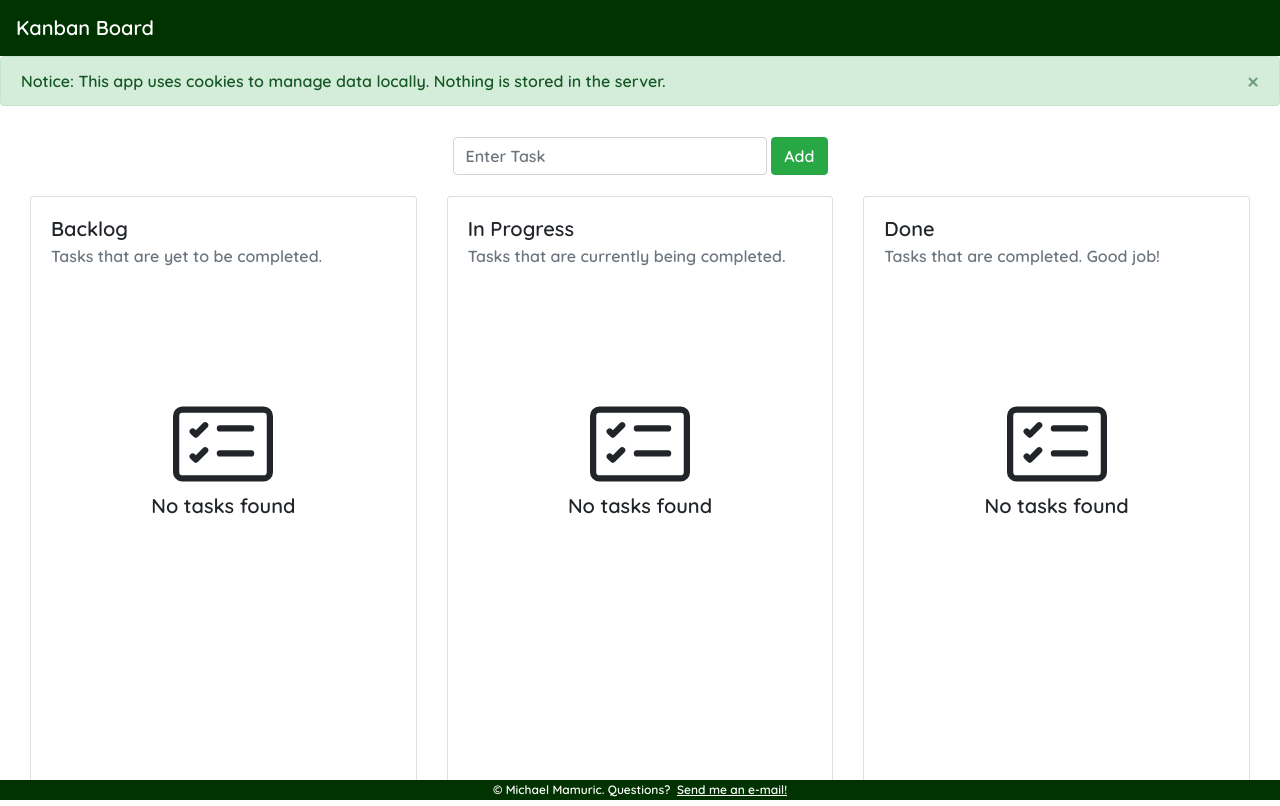
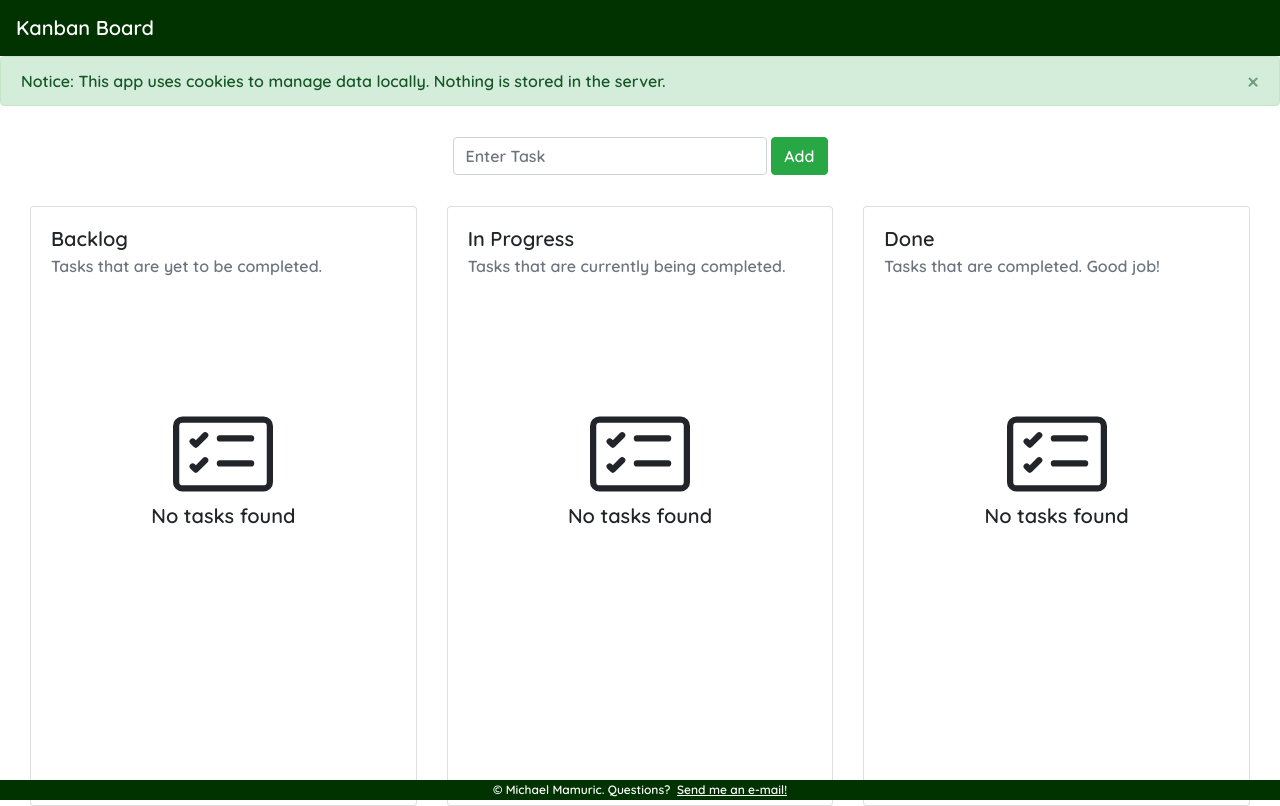
Before and after one commit to michaelmamuric/Kanban-Board, a React (Create React App) app: page / in a window 1280 px wide. Built offline with nearby package versions, Linux system fonts and the light colour scheme.

Commit message:
Add more padding-bottom to AddBar

```diff
--- a/src/components/AddBar/AddBar.module.css
+++ b/src/components/AddBar/AddBar.module.css
@@ -1,6 +1,6 @@
 .AddForm {
     padding-top: 15px;
-    padding-bottom: 5px;
+    padding-bottom: 15px;
     display: flex;
     width: 95%;
     margin: auto;
```
